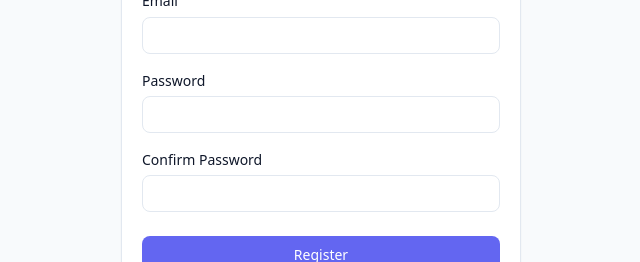
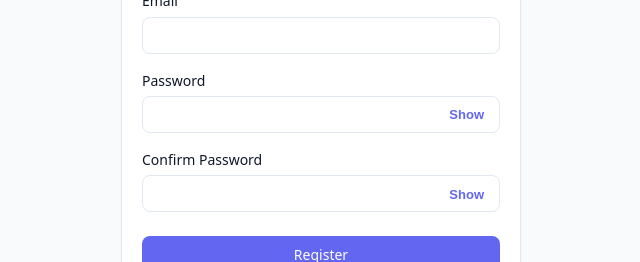
Before and after one commit to scott-dp/fullstack_frontend, a Vue app: page /register in a window 1280 px wide. Shown: the part 331-593 px from the top of the page, without its empty margins (319-959 px from the left). Built offline with nearby package versions, Linux system fonts and the light colour scheme; no server answers.

Commit message:
Add show/hide password fnction

```diff
--- /dev/null
+++ b/src/components/PasswordInput.vue
@@ -0,0 +1,99 @@
+<script setup lang="ts">
+import { computed, ref } from 'vue'
+import { useI18n } from 'vue-i18n'
+
+const props = withDefaults(defineProps<{
+  modelValue: string
+  id: string
+  label: string
+  autocomplete?: string
+  minlength?: number
+  required?: boolean
+  disabled?: boolean
+  placeholder?: string
+}>(), {
+  autocomplete: 'current-password',
+  minlength: undefined,
+  required: false,
+  disabled: false,
+  placeholder: '',
+})
+
+const emit = defineEmits<{
+  'update:modelValue': [value: string]
+}>()
+
+const { t } = useI18n()
+const visible = ref(false)
+
+const inputType = computed(() => (visible.value ? 'text' : 'password'))
+const toggleLabel = computed(() => (visible.value ? t('Hide password') : t('Show password')))
+</script>
+
+<template>
+  <div class="form-group">
+    <label :for="id" class="form-label">{{ label }}</label>
+    <div class="password-input-wrap">
+      <input
+        :id="id"
+        :value="modelValue"
+        :type="inputType"
+        class="form-input password-input"
+        :required="required"
+        :disabled="disabled"
+        :minlength="minlength"
+        :autocomplete="autocomplete"
+        :placeholder="placeholder"
+        @input="emit('update:modelValue', ($event.target as HTMLInputElement).value)"
+      />
+      <button
+        type="button"
+        class="password-toggle"
+        :aria-label="toggleLabel"
+        :title="toggleLabel"
+        @click="visible = !visible"
+      >
+        {{ visible ? t('Hide') : t('Show') }}
+      </button>
+    </div>
+  </div>
+</template>
+
+<style scoped>
+.password-input-wrap {
+  position: relative;
+}
+
+.password-input {
+  padding-right: 72px;
+}
+
+.password-toggle {
+  position: absolute;
+  top: 50%;
+  right: 10px;
+  transform: translateY(-50%);
+  border: 0;
+  background: transparent;
+  color: var(--accent);
+  font-size: 13px;
+  font-weight: 600;
+  cursor: pointer;
+  padding: 4px 6px;
+}
+
+.password-toggle:hover {
+  color: var(--accent-hover);
+}
+
+.password-toggle:focus-visible {
+  outline: 2px solid var(--accent);
+  outline-offset: 2px;
+  border-radius: 4px;
+}
+
+.password-toggle:disabled {
+  cursor: default;
+  opacity: 0.6;
+}
+</style>
--- a/src/views/AdminSetupView.vue
+++ b/src/views/AdminSetupView.vue
@@ -4,6 +4,7 @@ import { useRoute, useRouter } from 'vue-router'
 import { authApi, type AdminSetupInfo } from '@/api/auth'
 import { getErrorMessage } from '@/api/client'
 import { useI18n } from 'vue-i18n'
+import PasswordInput from '@/components/PasswordInput.vue'
 
 const route = useRoute()
 const router = useRouter()
@@ -87,14 +88,22 @@ async function handleSubmit() {
               <label class="form-label">{{ t('Email') }}</label>
               <input :value="info.email" class="form-input" type="email" disabled />
             </div>
-            <div class="form-group">
-              <label class="form-label">{{ t('Password') }}</label>
-              <input v-model="password" class="form-input" type="password" required minlength="8" autocomplete="new-password" />
-            </div>
-            <div class="form-group">
-              <label class="form-label">{{ t('Confirm Password') }}</label>
-              <input v-model="confirmPassword" class="form-input" type="password" required minlength="8" autocomplete="new-password" />
-            </div>
+            <PasswordInput
+              id="admin-setup-password"
+              v-model="password"
+              :label="t('Password')"
+              autocomplete="new-password"
+              :minlength="8"
+              required
+            />
+            <PasswordInput
+              id="admin-setup-confirm-password"
+              v-model="confirmPassword"
+              :label="t('Confirm Password')"
+              autocomplete="new-password"
+              :minlength="8"
+              required
+            />
             <button type="submit" class="btn btn-primary btn-full" :disabled="saving">
               {{ saving ? t('Saving...') : t('Activate account') }}
             </button>
--- a/src/views/LoginView.vue
+++ b/src/views/LoginView.vue
@@ -9,6 +9,7 @@ import { useRouter, useRoute } from 'vue-router'
 import { useI18n } from 'vue-i18n'
 import { useAuthStore } from '@/stores/auth'
 import { getErrorMessage } from '@/api/client'
+import PasswordInput from '@/components/PasswordInput.vue'
 
 const router = useRouter()
 const route = useRoute()
@@ -104,17 +105,13 @@ async function handleEmailCodeLogin() {
             autofocus
           />
         </div>
-        <div class="form-group">
-          <label for="password" class="form-label">{{ t('Password') }}</label>
-          <input
-            id="password"
-            v-model="password"
-            type="password"
-            class="form-input"
-            required
-            autocomplete="current-password"
-          />
-        </div>
+        <PasswordInput
+          id="password"
+          v-model="password"
+          :label="t('Password')"
+          autocomplete="current-password"
+          required
+        />
         <button type="submit" class="btn btn-primary btn-full" :disabled="auth.loading">
           {{ auth.loading ? t('Signing in...') : t('Sign In') }}
         </button>
--- a/src/views/RegisterView.vue
+++ b/src/views/RegisterView.vue
@@ -7,6 +7,7 @@ import { ref } from 'vue'
 import { useI18n } from 'vue-i18n'
 import { useAuthStore } from '@/stores/auth'
 import { getErrorMessage } from '@/api/client'
+import PasswordInput from '@/components/PasswordInput.vue'
 
 const auth = useAuthStore()
 const { t } = useI18n()
@@ -71,14 +72,22 @@ async function handleSubmit() {
           <label for="email" class="form-label">Email</label>
           <input id="email" v-model="email" type="email" class="form-input" required maxlength="255" autocomplete="email" />
         </div>
-        <div class="form-group">
-          <label for="password" class="form-label">{{ t('Password') }}</label>
-          <input id="password" v-model="password" type="password" class="form-input" required minlength="6" autocomplete="new-password" />
-        </div>
-        <div class="form-group">
-          <label for="confirm-password" class="form-label">{{ t('Confirm Password') }}</label>
-          <input id="confirm-password" v-model="confirmPassword" type="password" class="form-input" required minlength="6" autocomplete="new-password" />
-        </div>
+        <PasswordInput
+          id="password"
+          v-model="password"
+          :label="t('Password')"
+          autocomplete="new-password"
+          :minlength="6"
+          required
+        />
+        <PasswordInput
+          id="confirm-password"
+          v-model="confirmPassword"
+          :label="t('Confirm Password')"
+          autocomplete="new-password"
+          :minlength="6"
+          required
+        />
         <button type="submit" class="btn btn-primary btn-full" :disabled="auth.loading">
           {{ auth.loading ? t('Creating account...') : t('Register') }}
         </button>
```
